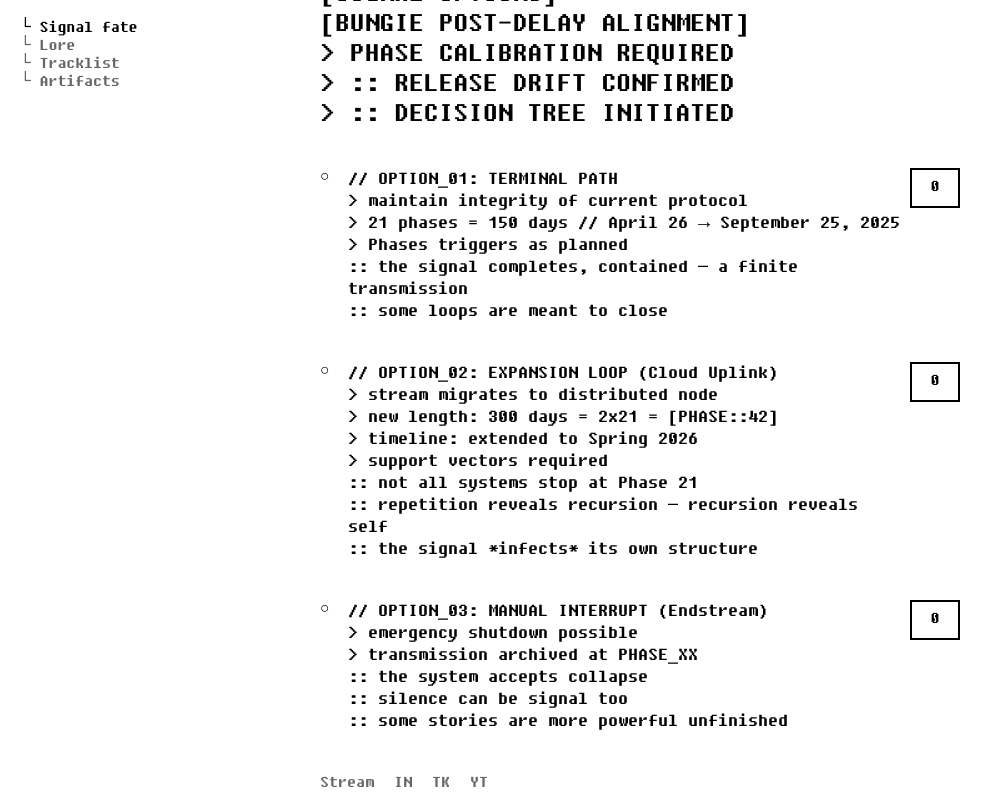
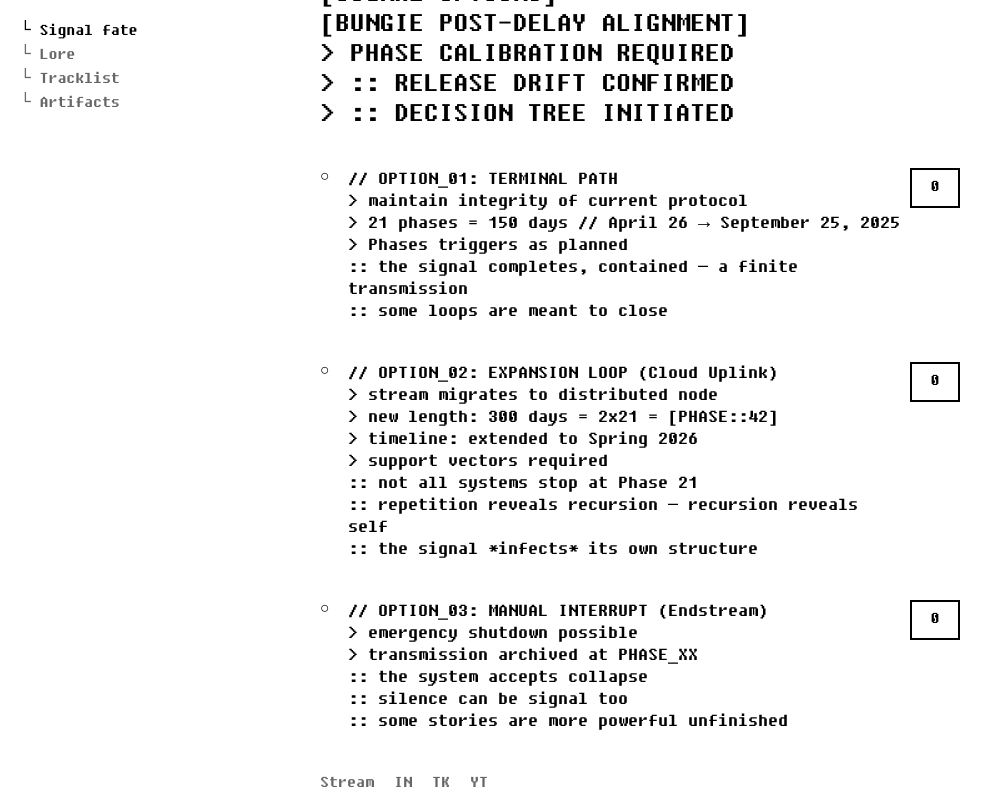
Before and after one commit to n0de21/voting-site, a plain HTML site: page index.html in a window 1280 px wide. Shown: the part 42-854 px from the top of the page, without its empty margins (0-1003 px from the left). Drawn offline with nearby package versions, Linux system fonts and the light colour scheme; no server answers.

Commit message:
nav update v1.0

```diff
--- a/index.html
+++ b/index.html
@@ -15,10 +15,10 @@
       </a>
     </div>
     <nav class="header-nav" data-page="Fate">
-      <a href="https://n0de21.github.io/voting-site/" target="_self" data-name="Fate">└ Signal fate</a><br>
-      <a href="https://n0de21.github.io/lore-site/" target="_self" data-name="Lore">└ Lore</a><br>
-      <a href="https://n0de21.github.io/track-site/" target="_self" data-name="Tracklist">└ Tracklist</a><br>
-      <a href="https://n0de21.github.io/artifacts-site/" target="_self" data-name="Artifacts">└ Artifacts</a><br>
+      <a href="https://n0de21.github.io/voting-site/" target="_self" data-name="Fate">└ Signal fate</a>
+      <a href="https://n0de21.github.io/lore-site/" target="_self" data-name="Lore">└ Lore</a>
+      <a href="https://n0de21.github.io/track-site/" target="_self" data-name="Tracklist">└ Tracklist</a>
+      <a href="https://n0de21.github.io/artifacts-site/" target="_self" data-name="Artifacts">└ Artifacts</a>
     </nav>
 
     <div class="page-title">
--- a/style.css
+++ b/style.css
@@ -171,12 +171,14 @@ body {
   position: absolute;
   padding: 20px;
   margin-top: 40px;
+  display: flex;
+  flex-direction: column;
 }
 
 .header-nav a {
   text-decoration: none;
   font-size: 18px;
-  line-height: 1;
+  line-height: 24px;
   letter-spacing: -0.1px;
   opacity: 0.6;
   width: auto;
```
